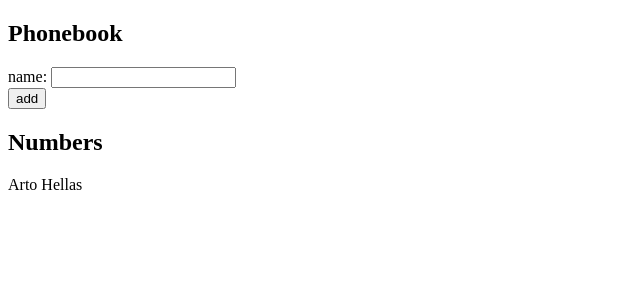
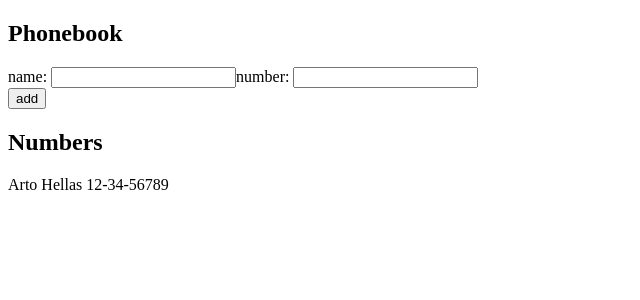
Before and after one commit to crbridges/fullstack-open, a React (Vite) app in the folder part2/phonebook/: page / in a window 1280 px wide. Shown: the top 300 px of the page, without its empty margins (0-640 px from the left). Built offline with nearby package versions, Linux system fonts and the light colour scheme.

Commit message:
complete 2.8

```diff
--- a/part2/phonebook/src/App.jsx
+++ b/part2/phonebook/src/App.jsx
@@ -2,19 +2,20 @@ import { useState } from 'react'
 
 const Person = ({person}) => {
   return (
-    <p>{person.name}</p>
+    <p>{person.name} {person.number}</p>
   )
 }
 
 const App = () => {
   const [persons, setPersons] = useState([
-    { name: 'Arto Hellas' }
+    { name: 'Arto Hellas', number: "12-34-56789" }
   ])
   const [newName, setNewName] = useState('')
+  const [newNumber, setNewNumber] = useState('')
 
   function addName(e) {
     e.preventDefault();
-    const newPerson = {name: newName}
+    const newPerson = {name: newName, number: newNumber}
     if (persons.some(p => p.name === newPerson.name)) {
       alert(`${newPerson.name} is alrady in the phone book!`);
     } else {
@@ -24,9 +25,10 @@ const App = () => {
   }
 
   const handleNameChange = (e) => {
-    console.log(e.target.value);
     setNewName(e.target.value);
   }
+
+  const handleNewNumber = e => setNewNumber(e.target.value)
 
   return (
     <div>
@@ -34,6 +36,7 @@ const App = () => {
       <form onSubmit={addName}>
         <div>
           name: <input value={newName} onChange={handleNameChange} />
+          number: <input value={newNumber} onChange={handleNewNumber} />
         </div>
         <div>
           <button type="submit">add</button>
```
